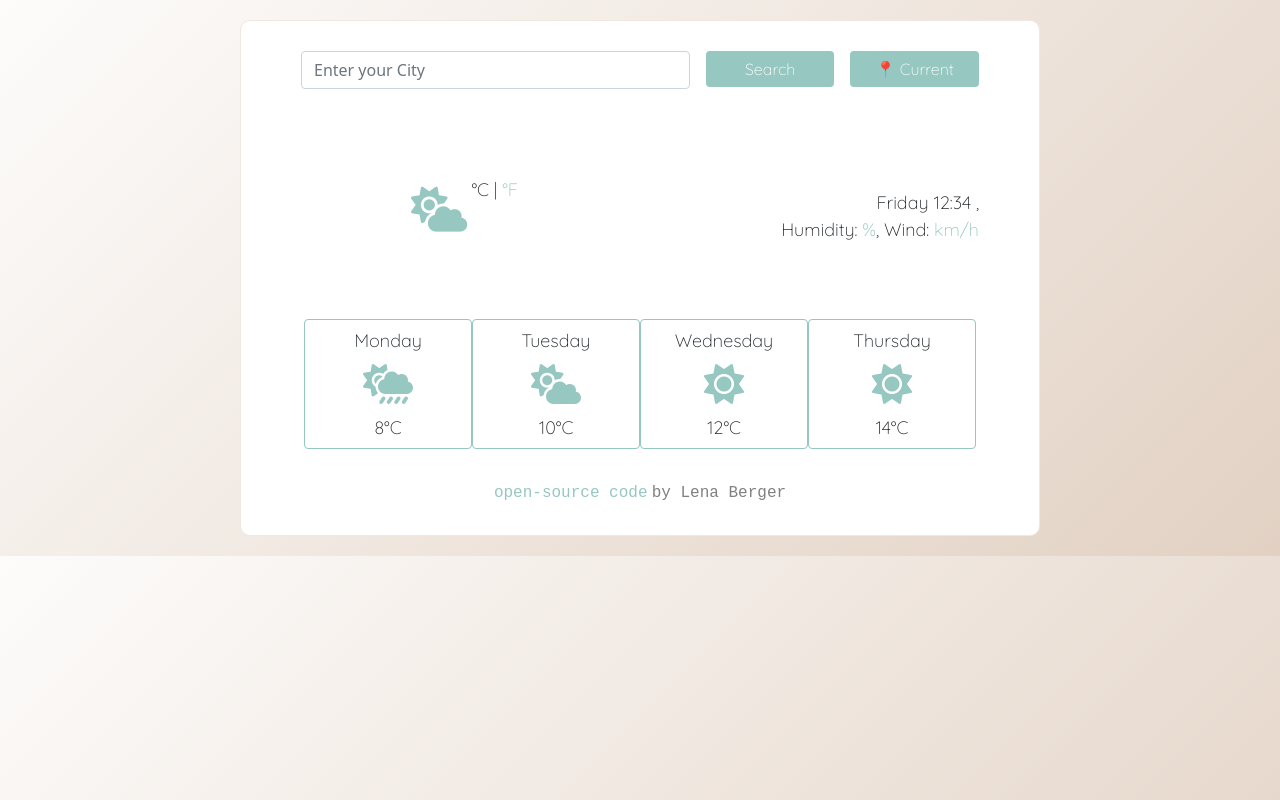
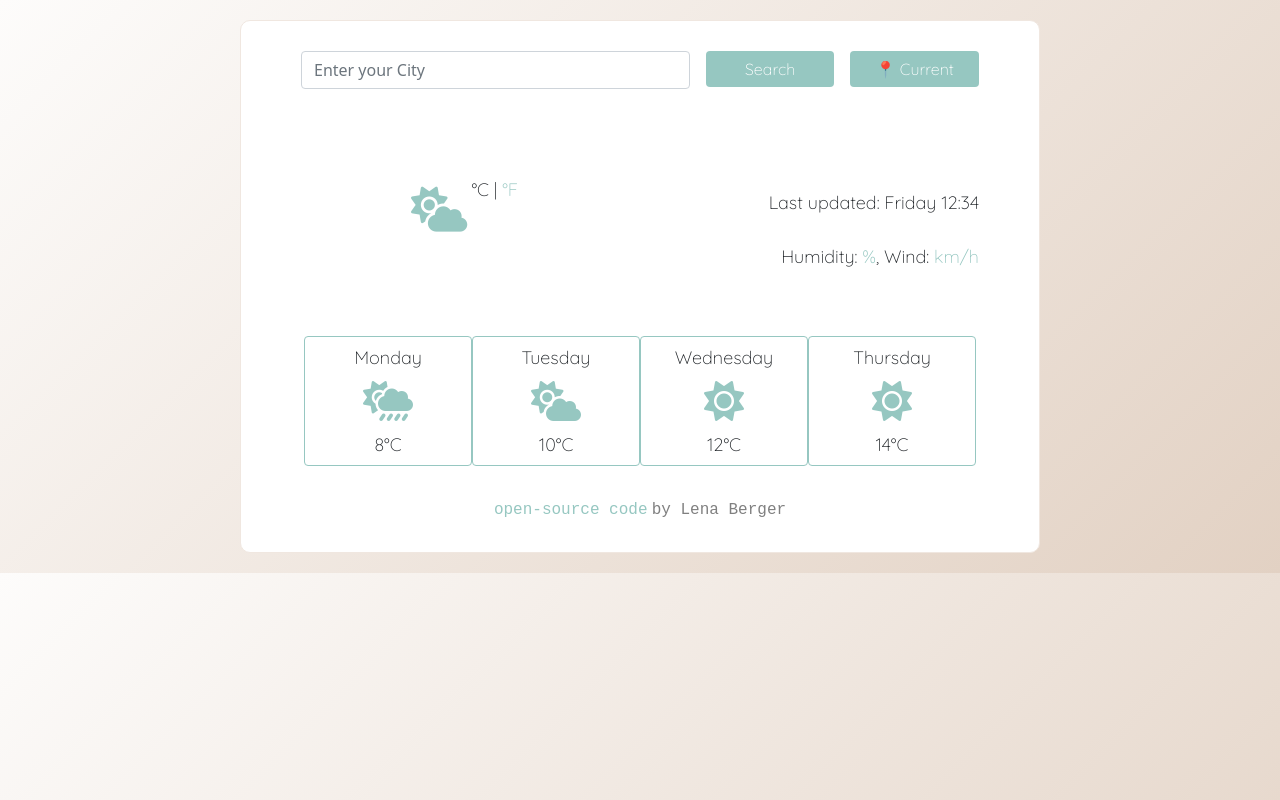
Before and after one commit to Lena0208/weatherApp-sheCodesPlus, a plain HTML site: page index.html in a window 1280 px wide. Drawn offline with nearby package versions, Linux system fonts and the light colour scheme; no server answers.

Commit message:
include last update and separate the description

```diff
--- a/index.html
+++ b/index.html
@@ -64,10 +64,11 @@
         <div class="col-6" id="cityDate">
           <div id="actual-city"></div>
           <br />
-          <span id="blockDate">
+          <span id="blockDate"
+            >Last updated:
             <span id="current-day"></span>
             <span id="current-time"></span>
-            ,
+            <br />
             <span id="description"></span>
             <br />
             Humidity: <span class="humidity"></span><span id="percent">%</span>,
```
